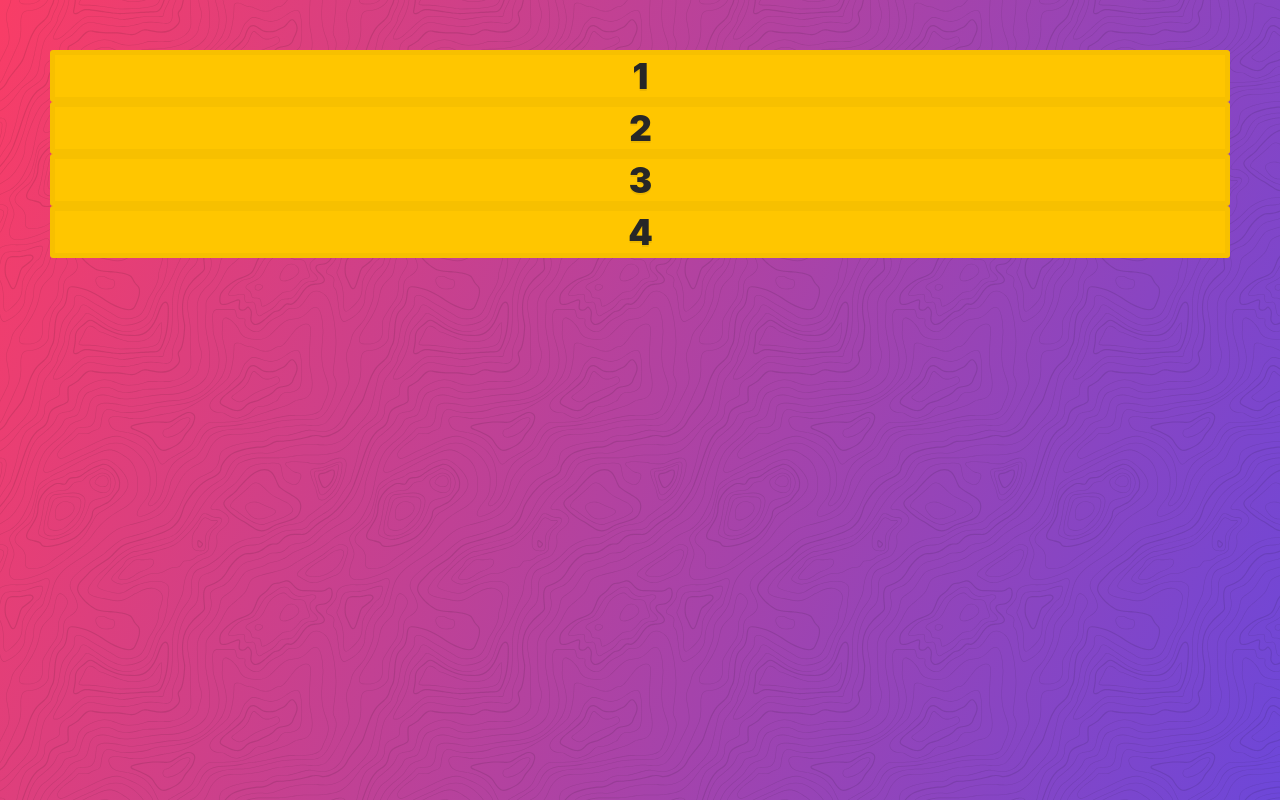
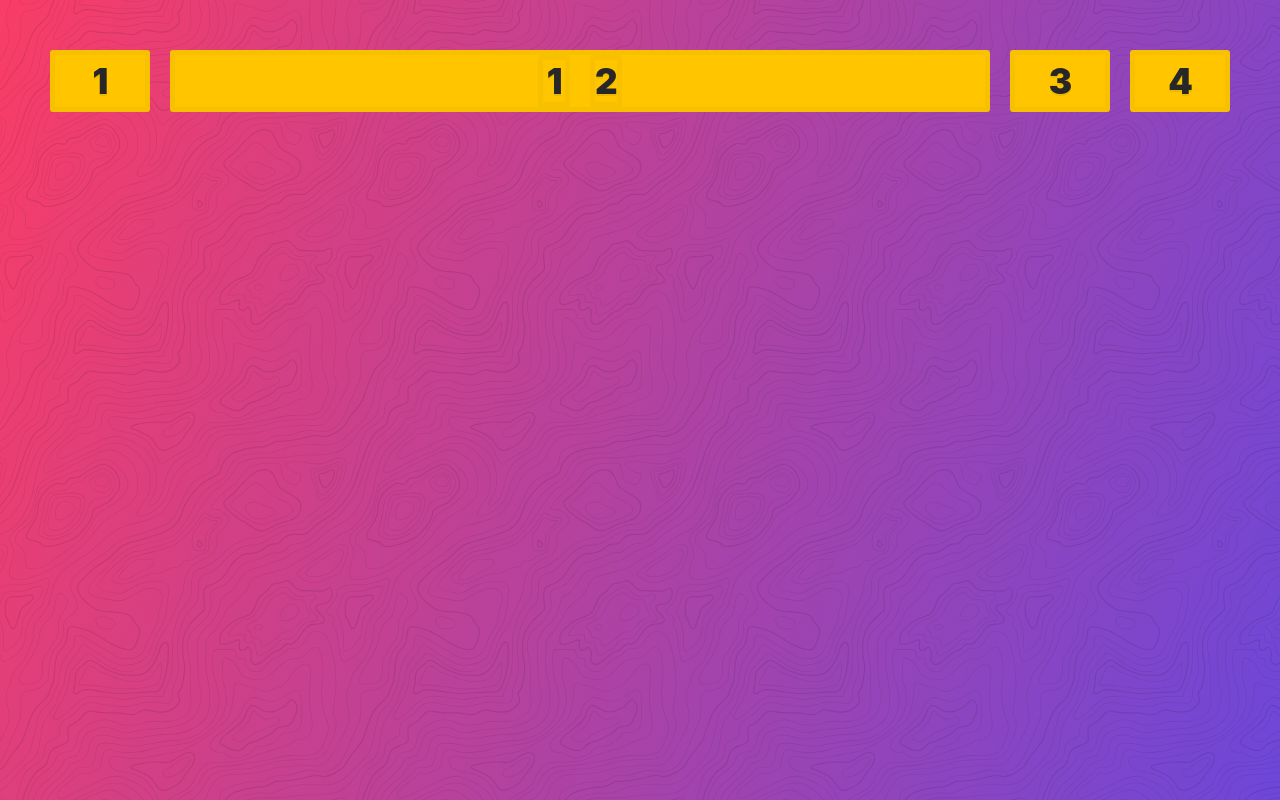
Before and after one commit to dvlprwchoi/css-grid, a website: page 23_grid_with_css_variables/index.html in a window 1280 px wide. Drawn offline with Linux system fonts and the light colour scheme.

Commit message:
Complete 23

```diff
--- a/23_grid_with_css_variables/index.html
+++ b/23_grid_with_css_variables/index.html
@@ -9,15 +9,30 @@
   </head>
 
   <body>
-    <div class="grid">
+    <div class="grid" style="--cols: 10">
       <div class="item">1</div>
-      <div class="item">2</div>
+      <div class="item" style="--span: 7">
+        <div class="grid" style="--cols: 2">
+          <div class="item">1</div>
+          <div class="item">2</div>
+        </div>
+      </div>
       <div class="item">3</div>
       <div class="item">4</div>
     </div>
 
     <style>
       .grid {
+        display: grid;
+        grid-template-columns: repeat(var(--cols, 12), minmax(0, 1fr));
+        grid-gap: 20px;
+      }
+
+      .item {
+        min-width: 0;
+        width: 100%;
+        --span: 1;
+        grid-column: span var(--span);
       }
     </style>
   </body>
```
